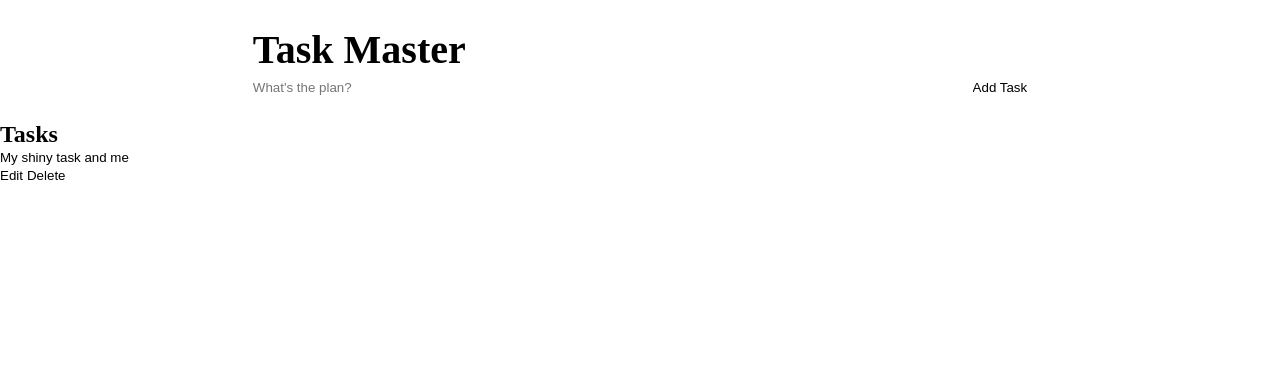
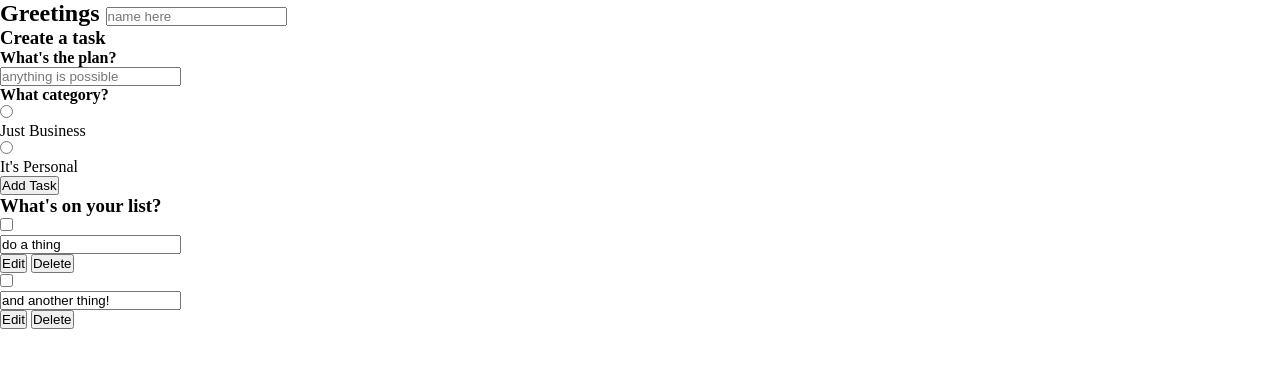
Before and after one commit to KJCole14/Task-Tracker-Project, a website: page index.html in a window 1280 px wide. Drawn offline with Linux system fonts and the light colour scheme.

Commit message:
restarting AGAIN

```diff
--- a/index.html
+++ b/index.html
@@ -8,7 +8,7 @@
     <link rel="stylesheet" href="style.css" />
   </head>
   <body>
-    <header>
+    <!-- <header>
       <h1>Task Master</h1>
       <form id="new-task-container">
         <input type="text" id="task-input" placeholder="What's the plan?" />
@@ -37,6 +37,96 @@
           </div>
         </div>
       </section>
+    </main> -->
+
+    <!-- new? -->
+    <main class="app">
+      <section class="greeting">
+        <h2 class="title">
+          Greetings
+          <input type="text" id="name" placeholder="name here" />
+        </h2>
+      </section>
+
+      <section class="create-task">
+        <h3>Create a task</h3>
+        <form id="new-task-form">
+          <h4>What's the plan?</h4>
+          <input
+            type="text"
+            name="content"
+            id="content"
+            placeholder="anything is possible"
+          />
+
+          <h4>What category?</h4>
+          <div class="option">
+            <label>
+              <input
+                type="radio"
+                name="category"
+                id="category1"
+                value="business"
+              />
+              <span class="bubble business"></span>
+              <div>Just Business</div>
+            </label>
+
+            <label>
+              <input
+                type="radio"
+                name="category"
+                id="category2"
+                value="personal"
+              />
+              <span class="bubble personal"></span>
+              <div>It's Personal</div>
+            </label>
+          </div>
+
+          <input type="submit" value="Add Task" />
+        </form>
+      </section>
+
+      <section class="task-list">
+        <h3>What's on your list?</h3>
+        <div class="list" id="task-list">
+
+          <div class="task-item">
+            <label>
+              <input type="checkbox" />
+              <span class="bubble business"></span>
+            </label>
+
+            <div class="task-content">
+              <input type="text" value="do a thing" readonly />
+            </div>
+
+            <div class="actions">
+              <button class="edit">Edit</button>
+              <button class="delete">Delete</button>
+            </div>
+          </div>
+        </div>
+
+
+        <div class="task-item">
+          <label>
+            <input type="checkbox" />
+            <span class="bubble personal"></span>
+          </label>
+
+          <div class="task-content">
+            <input type="text" value="and another thing!" readonly />
+          </div>
+
+          <div class="actions">
+            <button class="edit">Edit</button>
+            <button class="delete">Delete</button>
+          </div>
+        </div>
+      </div>
+      </section>
     </main>
     <script src="app.js"></script>
   </body>
--- a/style.css
+++ b/style.css
@@ -1,13 +1,31 @@
+/* for assigning variables to colors... It looked cool so I wanted to try */
+:root {
+   --primary: ;
+   --business: ;
+   --personal: var(--primary);
+   --light: ;
+   --dark: ;
+   --danger: ;
 
+   --shadow: ;
+
+   --business-glow: ;
+   --personal-glow: ;
+}
 
 * {
 padding: 0px;
 margin: 0px;
 box-sizing: border-box;
+font-family: ;
 }
+/* rather than selecting specific inputs, this line just excludes certain inputs */
+input:not([type="radio"]):not([type="checkbox"]), button {
 
+}
+/*
 body {
-   /* vh = veiwport height = height of the entire screen */
+
    min-height: 100vh;
    display: flex;
    flex-direction: column;
@@ -29,7 +47,7 @@ header h1 {
 #new-task-container {
    display: flex;
 }
-/* button and input styling */
+
 input, button {
    appearance: none;
    border: none;
@@ -48,4 +66,4 @@ button:hover {
 
 #tasks .task .content {
    flex: 1 1 0%;
-}
+} */
--- a/tasks.json
+++ /dev/null
@@ -1,3 +0,0 @@
-{
-    "task": []
-}
```
